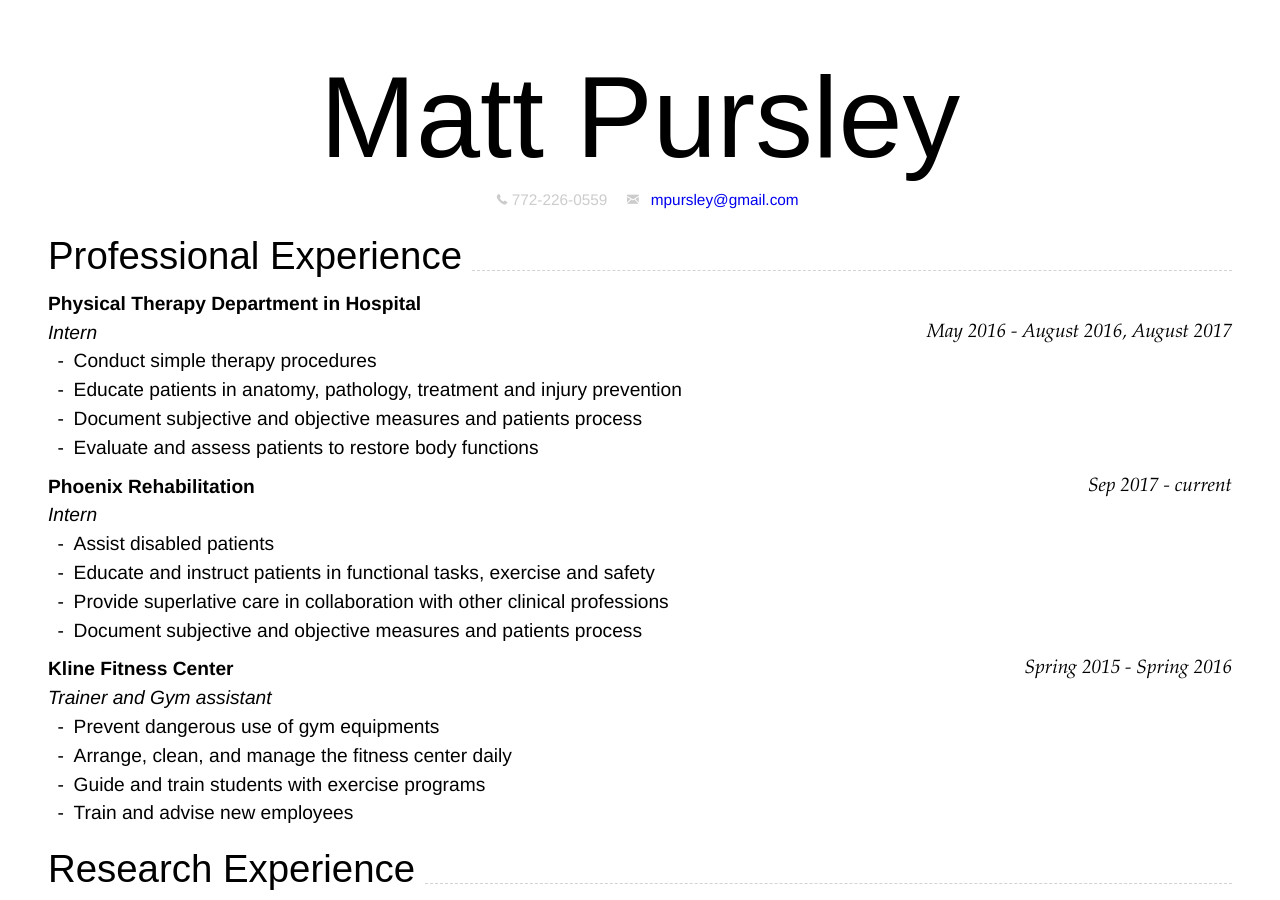
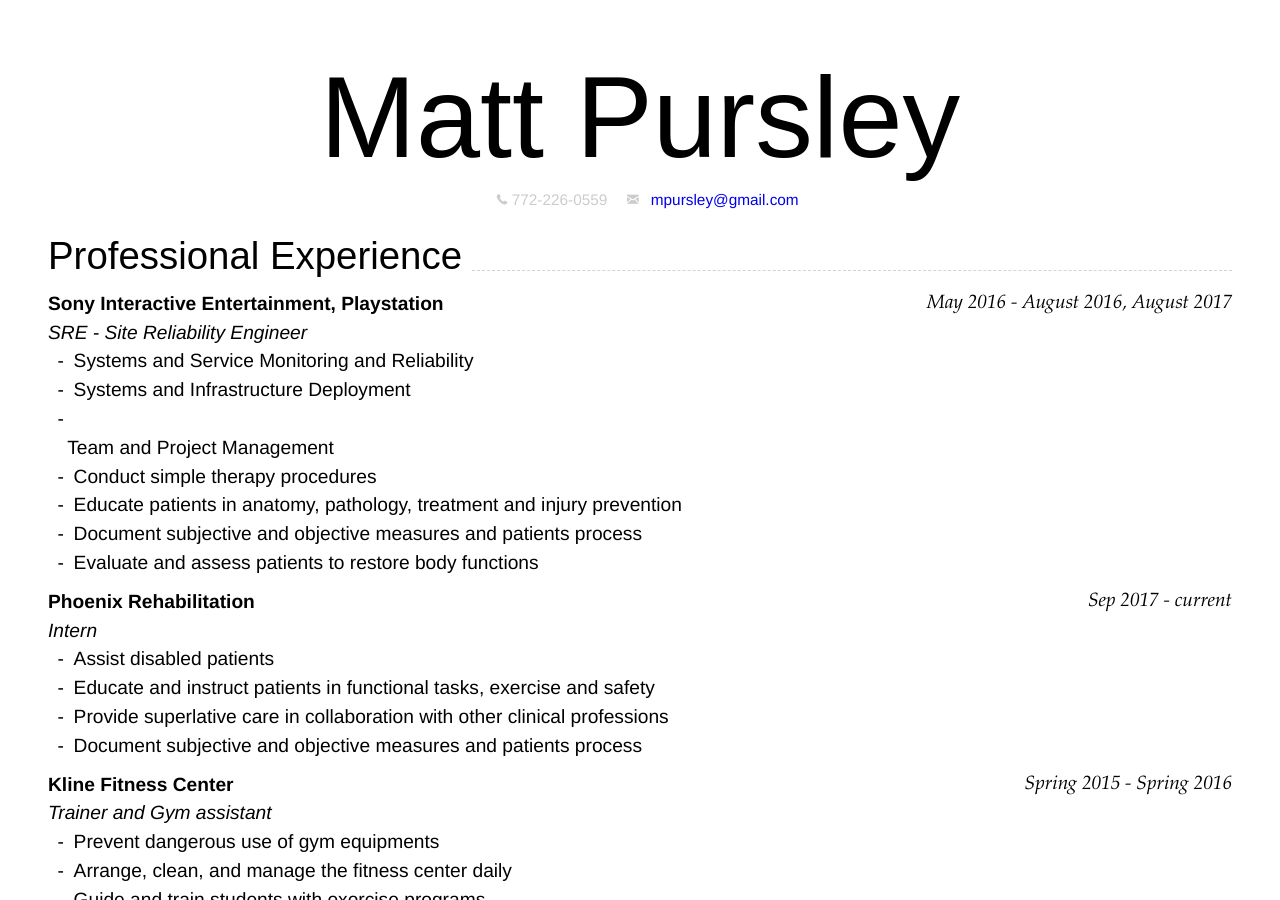
Before and after one commit to mpursley/mpursley.github.io, a Jekyll site: the page built from index_resume_short.md, in a window 1280 px wide and 900 px high. Built offline with Jekyll 4.4.1, drawn with Linux system fonts in a browser that asks for light colours.

Commit message:
Update index_resume_short.md

```diff
--- a/index_resume_short.md
+++ b/index_resume_short.md
@@ -13,13 +13,17 @@ title: Matt Pursley's CV
 
 ## Professional Experience
 
-### __Physical Therapy Department in Hospital__
-`May 2016 - August 2016, August 2017`
-_Intern_
+### __Sony Interactive Entertainment, Playstation__ `May 2016 - August 2016, August 2017`
+_SRE - Site Reliability Engineer_
+- Systems and Service Monitoring and Reliability
+- Systems and Infrastructure Deployment
+- Team and Project Management
+
 - Conduct simple therapy procedures
 - Educate patients in anatomy, pathology, treatment and injury prevention
 - Document subjective and objective measures and patients process
 - Evaluate and assess patients to restore body functions
+
 
 ### __Phoenix Rehabilitation__ `Sep 2017 - current`
 _Intern_
```
